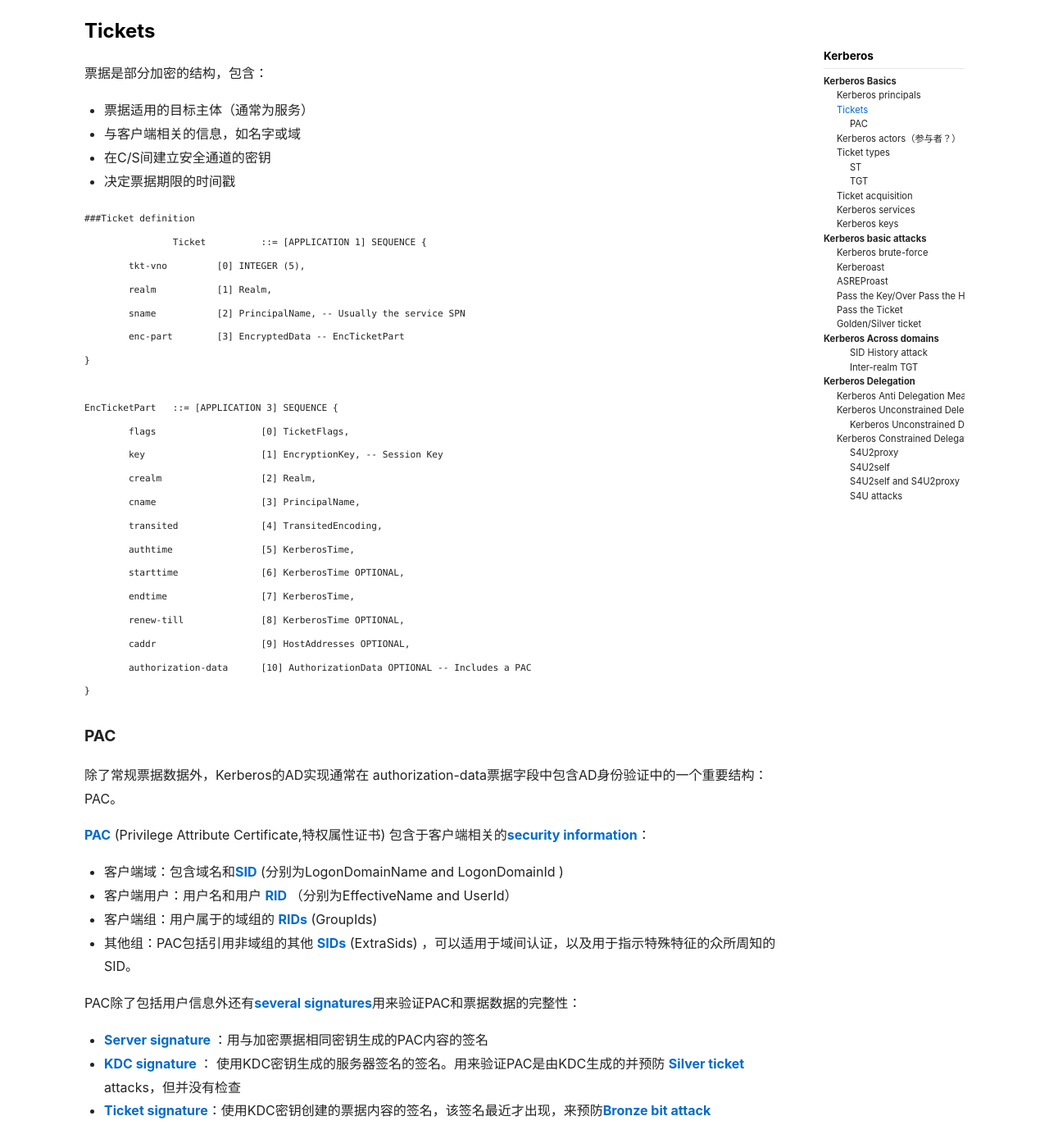
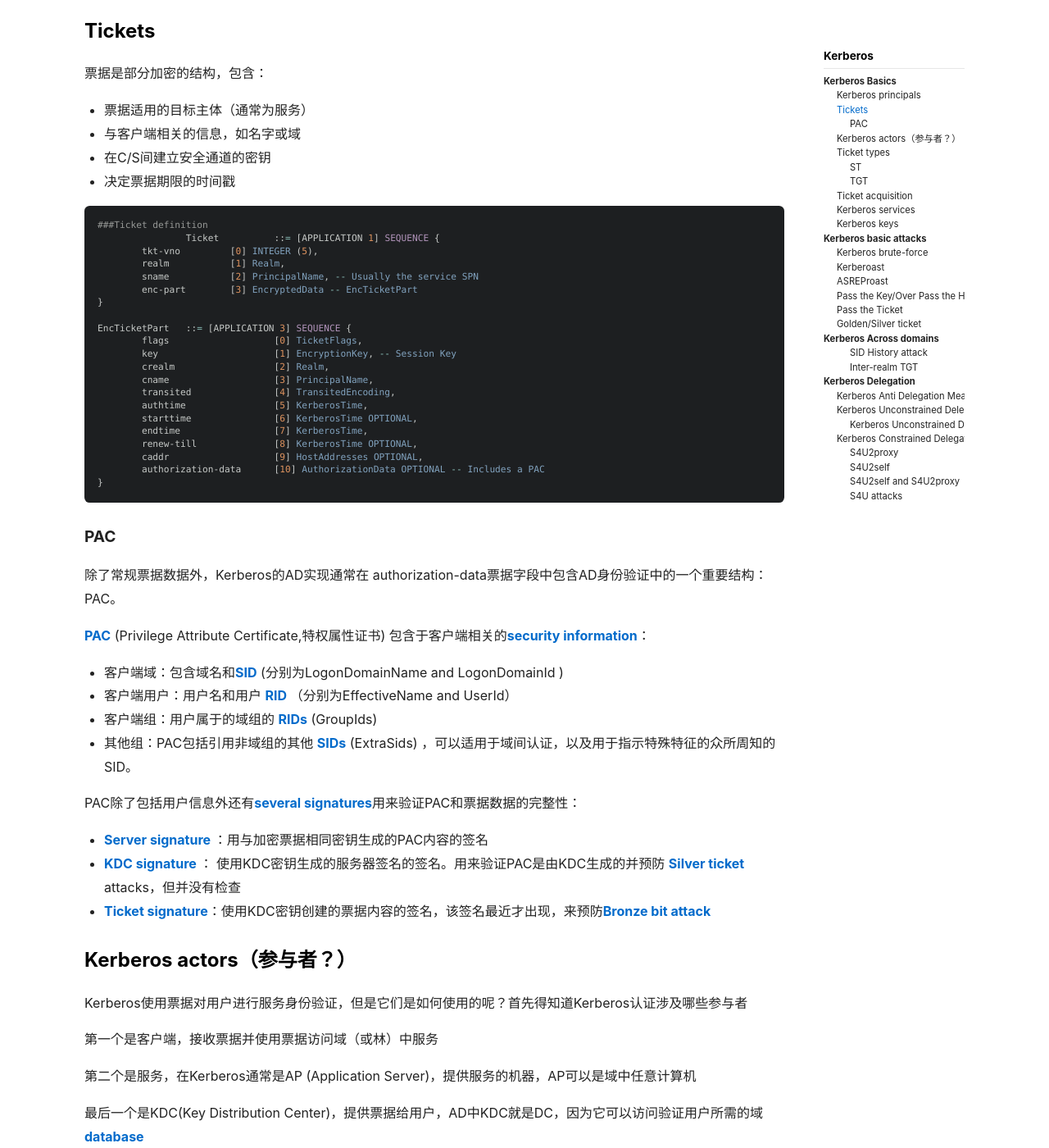
Before and after one commit to phisabella/phisabella.github.io, a Jekyll site: the page built from _posts/2021-09-22-Kerberos-AD-0-to-0.9-part-6.markdown, in a window 1280 px wide and 1400 px high, scrolled down 1346 px. Shown: the whole window at 82% size. Built offline with Jekyll 4.4.1, drawn with Linux system fonts in a browser that asks for light colours; nearby versions of some CDN libraries; formulas are drawn with MathJax 3; comment, search, counter and statistics services are not loaded.

Commit message:
Update 2021-09-22-Kerberos-AD-0-to-0.9-part-6.markdown

````diff
--- a/_posts/2021-09-22-Kerberos-AD-0-to-0.9-part-6.markdown
+++ b/_posts/2021-09-22-Kerberos-AD-0-to-0.9-part-6.markdown
@@ -55,7 +55,7 @@ Kerberos侧重于使用称为“票据”的令牌，该令牌允许用户根据
 - 在C/S间建立安全通道的密钥
 - 决定票据期限的时间戳
 
-```asn1
+```powershell
 ###Ticket definition
 		Ticket          ::= [APPLICATION 1] SEQUENCE {
         tkt-vno         [0] INTEGER (5),
````
